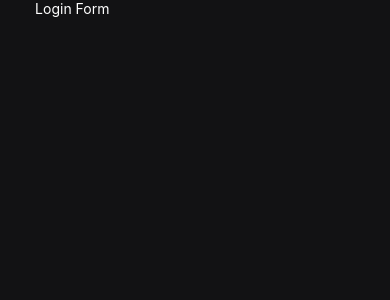
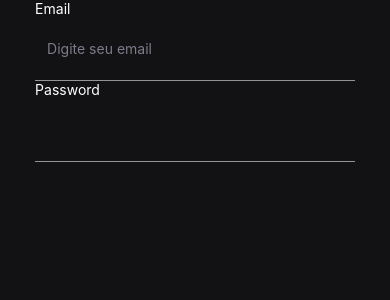
Before and after one commit to MariaEduardaCaixeta/dt-money, a React Native app: screen /Login in a window 390 px wide. Shown: the top 300 px of the page. Built offline with nearby package versions, Linux system fonts and the light colour scheme.

Commit message:
Creating input component

```diff
--- a/package.json
+++ b/package.json
@@ -9,6 +9,7 @@
     "web": "expo start --web"
   },
   "dependencies": {
+    "@expo/vector-icons": "^15.0.3",
     "@react-native-masked-view/masked-view": "0.3.2",
     "@react-navigation/native": "^7.1.28",
     "@react-navigation/stack": "^7.7.2",
--- /dev/null
+++ b/src/components/AppInput/index.tsx
@@ -0,0 +1,34 @@
+import { colors } from "@/shared/colors";
+import { MaterialIcons } from "@expo/vector-icons";
+import { Control, Controller, FieldValues, Path } from "react-hook-form";
+import { TextInput, TextInputProps, View, Text, TouchableOpacity } from "react-native";
+
+interface AppInputParams<T extends FieldValues> extends TextInputProps {
+    control: Control<T>
+    name: Path<T>
+    leftIconName?: keyof typeof MaterialIcons.glyphMap
+    label?: string
+}
+
+export function AppInput<T extends FieldValues>({ control, name, leftIconName, label, ...rest }: AppInputParams<T>) {
+    return (
+        <Controller
+            control={control}
+            name={name}
+            render={({ field: { onChange, value } }) => (
+                <View className="w-full">
+                    {label && (<Text className="text-white">{label}</Text>)}
+
+                    <TouchableOpacity className="flex-row items-center justify-between border-b-[1px] border-gray-600 px-3 py-2  h-16">
+                        <TextInput
+                            value={value}
+                            onChangeText={onChange}
+                            placeholderTextColor={colors.gray["700"]}
+                            {...rest}
+                        />
+                    </TouchableOpacity>
+                </View>
+            )}
+        />
+    )
+}
--- a/src/screens/Login/LoginForm/index.tsx
+++ b/src/screens/Login/LoginForm/index.tsx
@@ -1,3 +1,4 @@
+import { AppInput } from "@/components/AppInput"
 import { useForm } from "react-hook-form"
 import { Text } from "react-native"
 
@@ -15,7 +16,18 @@
 
     return (
         <>
-            <Text className="text-white">Login Form</Text>
+            <AppInput
+                control={control}
+                name="email"
+                label="Email"
+                placeholder="Digite seu email"
+            />
+            <AppInput
+                control={control}
+                name="password"
+                label="Password"
+                secureTextEntry
+            />
         </>
     )
 }
```
Also changed, not shown: 1 other file (tests, documents, lock files or other folders).
